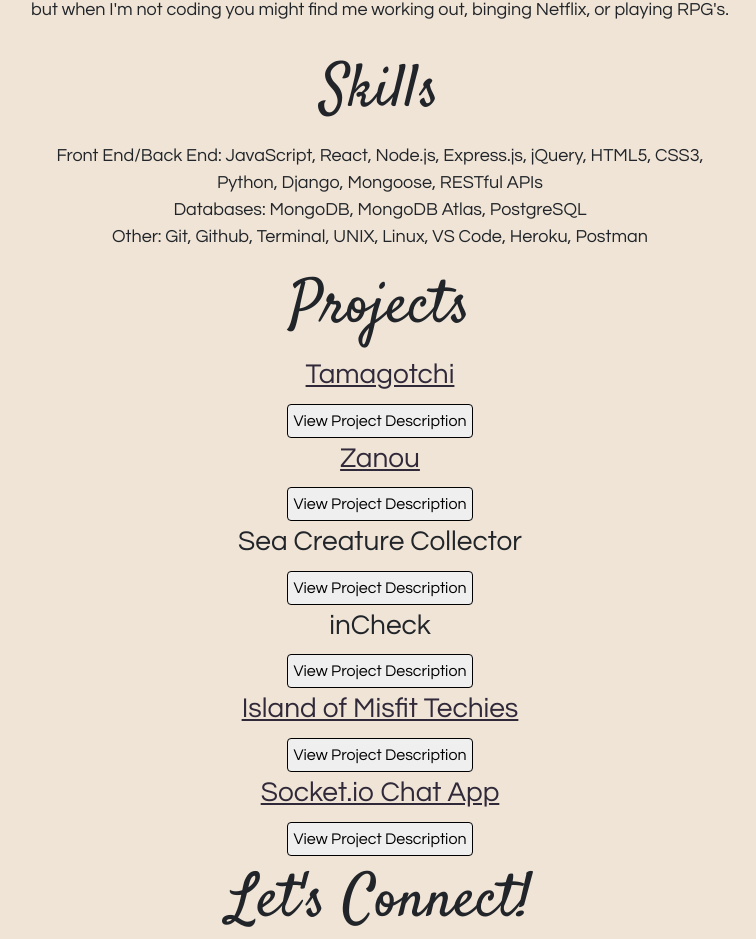
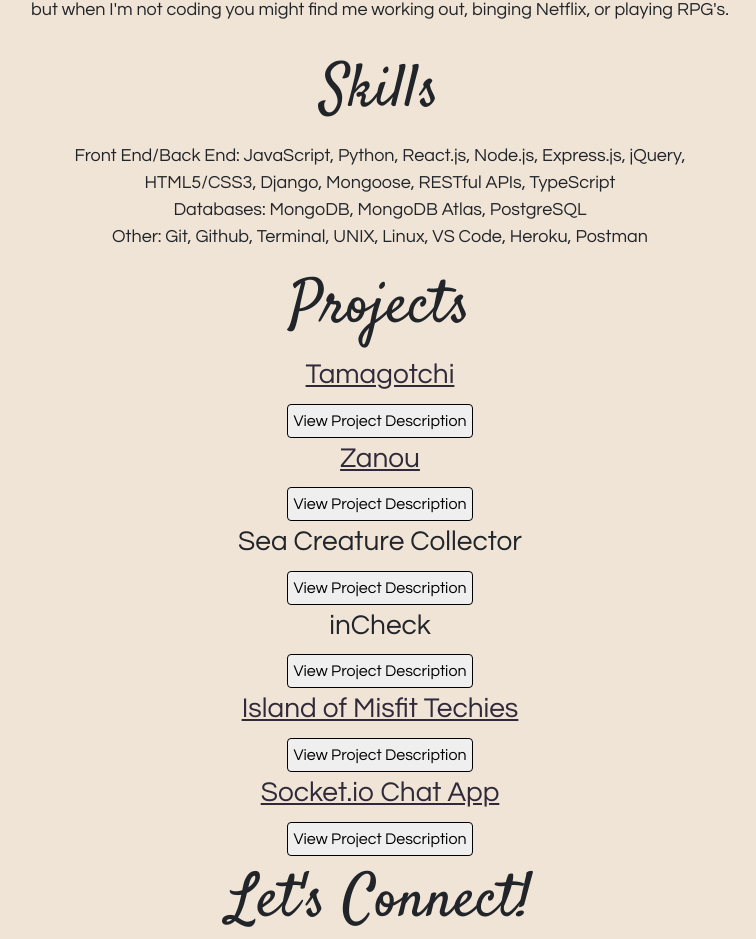
Before and after one commit to BrittanyMBui/portfolio-in-react, a React (Create React App) app: page / in a window 1280 px wide. Shown: the part 1292-2231 px from the top of the page, without its empty margins (260-1016 px from the left). Built offline with nearby package versions, Linux system fonts and the light colour scheme.

Commit message:
Adds typescript to skills

```diff
--- a/src/components/About.js
+++ b/src/components/About.js
@@ -10,7 +10,7 @@ return (
             <br />but when I'm not coding you might find me working out, binging Netflix, or playing RPG's.
             <br />
             <br /><h1>Skills</h1>
-            <p>Front End/Back End: JavaScript, React, Node.js, Express.js, jQuery, HTML5, CSS3, Python, Django, Mongoose, RESTful APIs
+            <p>Front End/Back End: JavaScript, Python, React.js, Node.js, Express.js, jQuery, HTML5/CSS3, Django, Mongoose, RESTful APIs, TypeScript
             <br />Databases: MongoDB, MongoDB Atlas, PostgreSQL
             <br />Other: Git, Github, Terminal, UNIX, Linux, VS Code, Heroku, Postman</p>
         </p>
```
